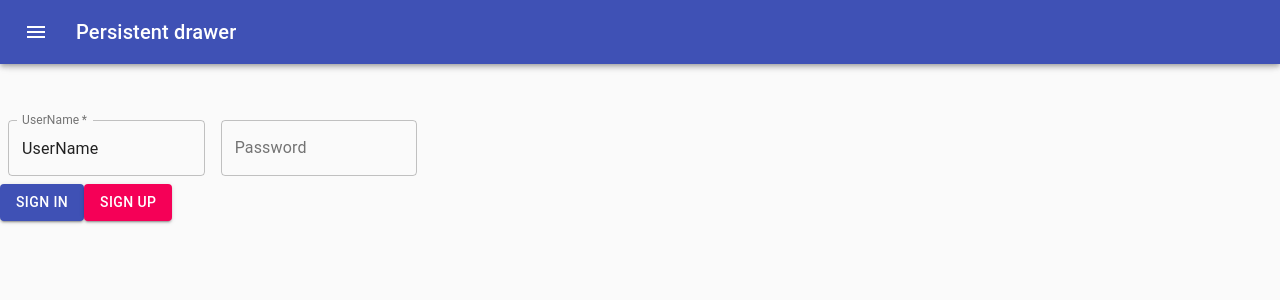
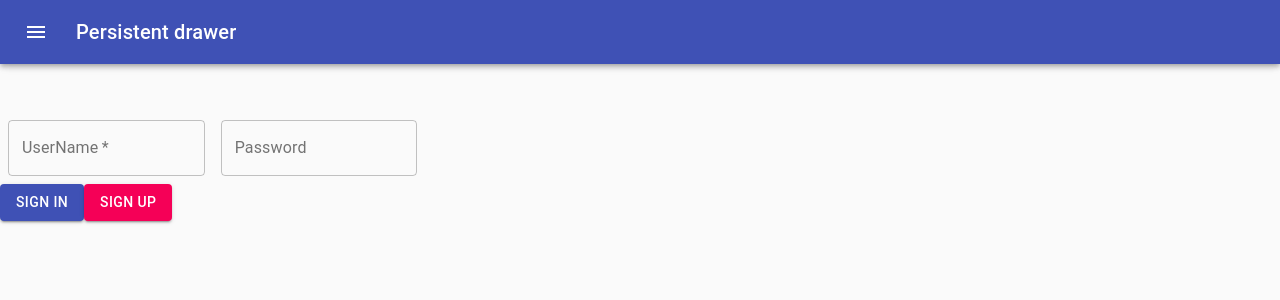
Before and after one commit to zhibosheng/timesheet-frontend, a React (Create React App) app: page /auth in a window 1280 px wide. Shown: the top 300 px of the page. Built offline with nearby package versions, Linux system fonts and the light colour scheme.

Commit message:
Auth logic, add react-redux part and dependencies

```diff
--- a/src/components/Auth/SignInForm.tsx
+++ /dev/null
@@ -1,42 +0,0 @@
-import React from 'react';
-import TextField from '@material-ui/core/TextField';
-import { createStyles, makeStyles, Theme } from '@material-ui/core/styles';
-import { Button } from '@material-ui/core';
-
-const useStyles = makeStyles((theme: Theme) =>
-  createStyles({
-    root: {
-      '& .MuiTextField-root': {
-        margin: theme.spacing(1),
-        width: '25ch',
-      },
-    },
-  }),
-);
-
-export default function FormPropsTextFields() {
-  const classes = useStyles();
-
-  return (
-    <form className={classes.root} noValidate autoComplete="off">
-      <div>
-        <TextField
-          required
-          id="outlined-required"
-          label="UserName"
-          defaultValue="UserName"
-          variant="outlined"
-        />
-        <TextField
-          id="outlined-password-input"
-          label="Password"
-          type="password"
-          autoComplete="current-password"
-          variant="outlined"
-        />
-      </div>
-      <Button variant="contained" color="primary">Sign in</Button>
-      <Button variant="contained" color="secondary">Sign Up</Button>
-    </form>
-  );
-}
--- a/src/components/Auth/SignUpForm.tsx
+++ /dev/null
@@ -1,42 +0,0 @@
-import React from 'react';
-import TextField from '@material-ui/core/TextField';
-import { createStyles, makeStyles, Theme } from '@material-ui/core/styles';
-import { Button } from '@material-ui/core';
-
-const useStyles = makeStyles((theme: Theme) =>
-  createStyles({
-    root: {
-      '& .MuiTextField-root': {
-        margin: theme.spacing(1),
-        width: '25ch',
-      },
-    },
-  }),
-);
-
-export default function SignUpForm() {
-  const classes = useStyles();
-
-  return (
-    <form className={classes.root} noValidate autoComplete="off">
-      <div>
-        <TextField
-          required
-          id="outlined-required"
-          label="UserName"
-          defaultValue="UserName"
-          variant="outlined"
-        />
-        <TextField
-          id="outlined-password-input"
-          label="Password"
-          type="password"
-          autoComplete="current-password"
-          variant="outlined"
-        />
-      </div>
-      <Button variant="contained" color="primary">Sign Up</Button>
-      <Button variant="contained" color="secondary">Sign In</Button>
-    </form>
-  );
-}
--- a/src/containers/Auth/Auth.tsx
+++ b/src/containers/Auth/Auth.tsx
@@ -1,7 +1,77 @@
 import React, { useState, useEffect } from 'react';
-import SignInForm from '../../components/Auth/SignInForm';
+import {createStyles, makeStyles, Theme} from "@material-ui/core/styles";
+import TextField from "@material-ui/core/TextField";
+import {Button} from "@material-ui/core";
+
+import * as actions from '../../store/actions/auth';
+import {connect} from "react-redux";
+
+const useStyles = makeStyles((theme: Theme) =>
+    createStyles({
+        root: {
+            '& .MuiTextField-root': {
+                margin: theme.spacing(1),
+                width: '25ch',
+            },
+        },
+    }),
+);
+
 const Auth = (props:any) => {
-    return <SignInForm />;
+    const [userName, setUserName] = useState("");
+    const [password, setPassword] = useState("");
+
+    const classes = useStyles();
+
+    const submitHandler = (event: React.MouseEvent) => {
+        event.preventDefault();
+        props.onAuth(userName, password);
+    }
+
+    return (
+        <form className={classes.root} noValidate autoComplete="off">
+            <div>
+                <TextField
+                    required
+                    id="outlined-required"
+                    label="UserName"
+                    defaultValue=""
+                    variant="outlined"
+                    onChange={(event) => {setUserName(event.target.value);}}
+                />
+                <TextField
+                    id="outlined-password-input"
+                    label="Password"
+                    type="password"
+                    autoComplete="current-password"
+                    variant="outlined"
+                    onChange={(event) => setPassword(event.target.value)}
+                />
+            </div>
+            <Button
+                variant="contained"
+                color="primary"
+                onClick={(event) => submitHandler(event)}>
+                Sign in</Button>
+            <Button
+                variant="contained"
+                color="secondary"
+                onClick={(event) => submitHandler(event)}>
+                Sign Up</Button>
+        </form>
+    );
 }
 
-export default Auth;
+const mapStateToProps = (state: any) => {
+    return {
+        loading: state.auth.loading,
+    }
+}
+
+const mapDispatchToProps = (dispatch: any) => {
+    return {
+        onAuth: (userName: string, password: string) => dispatch(actions.auth(userName, password))
+    };
+};
+
+export default connect(mapStateToProps, mapDispatchToProps)(Auth);
--- a/src/containers/Auth/Register.tsx
+++ b/src/containers/Auth/Register.tsx
@@ -1,8 +1,44 @@
 import React, { useState, useEffect } from 'react';
-import SignUpForm from '../../components/Auth/SignUpForm';
+import {createStyles, makeStyles, Theme} from "@material-ui/core/styles";
+import TextField from "@material-ui/core/TextField";
+import {Button} from "@material-ui/core";
+
+const useStyles = makeStyles((theme: Theme) =>
+    createStyles({
+        root: {
+            '& .MuiTextField-root': {
+                margin: theme.spacing(1),
+                width: '25ch',
+            },
+        },
+    }),
+);
 
 const Register = (props:any) => {
-    return (<SignUpForm />);
+    const classes = useStyles();
+
+    return (
+        <form className={classes.root} noValidate autoComplete="off">
+            <div>
+                <TextField
+                    required
+                    id="outlined-required"
+                    label="UserName"
+                    defaultValue="UserName"
+                    variant="outlined"
+                />
+                <TextField
+                    id="outlined-password-input"
+                    label="Password"
+                    type="password"
+                    autoComplete="current-password"
+                    variant="outlined"
+                />
+            </div>
+            <Button variant="contained" color="primary">Sign Up</Button>
+            <Button variant="contained" color="secondary">Sign In</Button>
+        </form>
+    );
 }
 
 export default Register;
--- a/src/index.tsx
+++ b/src/index.tsx
@@ -5,11 +5,36 @@ import App from './App';
 import * as serviceWorker from './serviceWorker';
 import { BrowserRouter } from 'react-router-dom';
 
+import {createStore, applyMiddleware, compose, combineReducers} from "redux";
+import { Provider } from 'react-redux';
+import thunk from 'redux-thunk';
+
+import authReducer from './store/reducers/auth'
+
+// const composeEnhancers = window.__REDUX_DEVTOOLS_EXTENSION_COMPOSE__ || compose;
+declare global {
+    interface Window {
+        __REDUX_DEVTOOLS_EXTENSION_COMPOSE__?: typeof compose;
+    }
+}
+
+const composeEnhancers = window.__REDUX_DEVTOOLS_EXTENSION_COMPOSE__ || compose;
+
+const rootRecuder = combineReducers({
+    auth: authReducer
+});
+
+const store = createStore(rootRecuder, composeEnhancers(
+    applyMiddleware(thunk)
+));
+
 const app = (
   <React.StrictMode>
-    <BrowserRouter>
-      <App />
-    </BrowserRouter>
+      <Provider store={store}>
+        <BrowserRouter>
+          <App />
+        </BrowserRouter>
+      </Provider>
   </React.StrictMode>
 );
 ReactDOM.render(app, document.getElementById('root'));
--- a/src/store/actions/auth.tsx
+++ b/src/store/actions/auth.tsx
@@ -1,2 +1,15 @@
 import axios from 'axios';
 import * as actionTypes from './actionTypes';
+
+export const authStart = () => {
+    return {
+        type: actionTypes.AUTH_START
+    };
+};
+
+export const auth = (userName: string, password: string) => {
+    console.log(userName, password  );
+    return (dispatch: any) => {
+        dispatch(authStart());
+    }
+}
--- a/src/store/reducers/auth.tsx
+++ b/src/store/reducers/auth.tsx
@@ -1,7 +1,7 @@
 import * as actionTypes from '../actions/actionTypes';
 import { updateObject } from '../../shared/utility';
 
-const initialState:Object= {
+const initialState: Object= {
     token: null,
     userId: null,
     error: null,
```
Also changed, not shown: package.json (+6 -1 lines), src/axios-timesheet.ts (added, +7 -0 lines), 1 other file (tests, documents, lock files or other folders).
